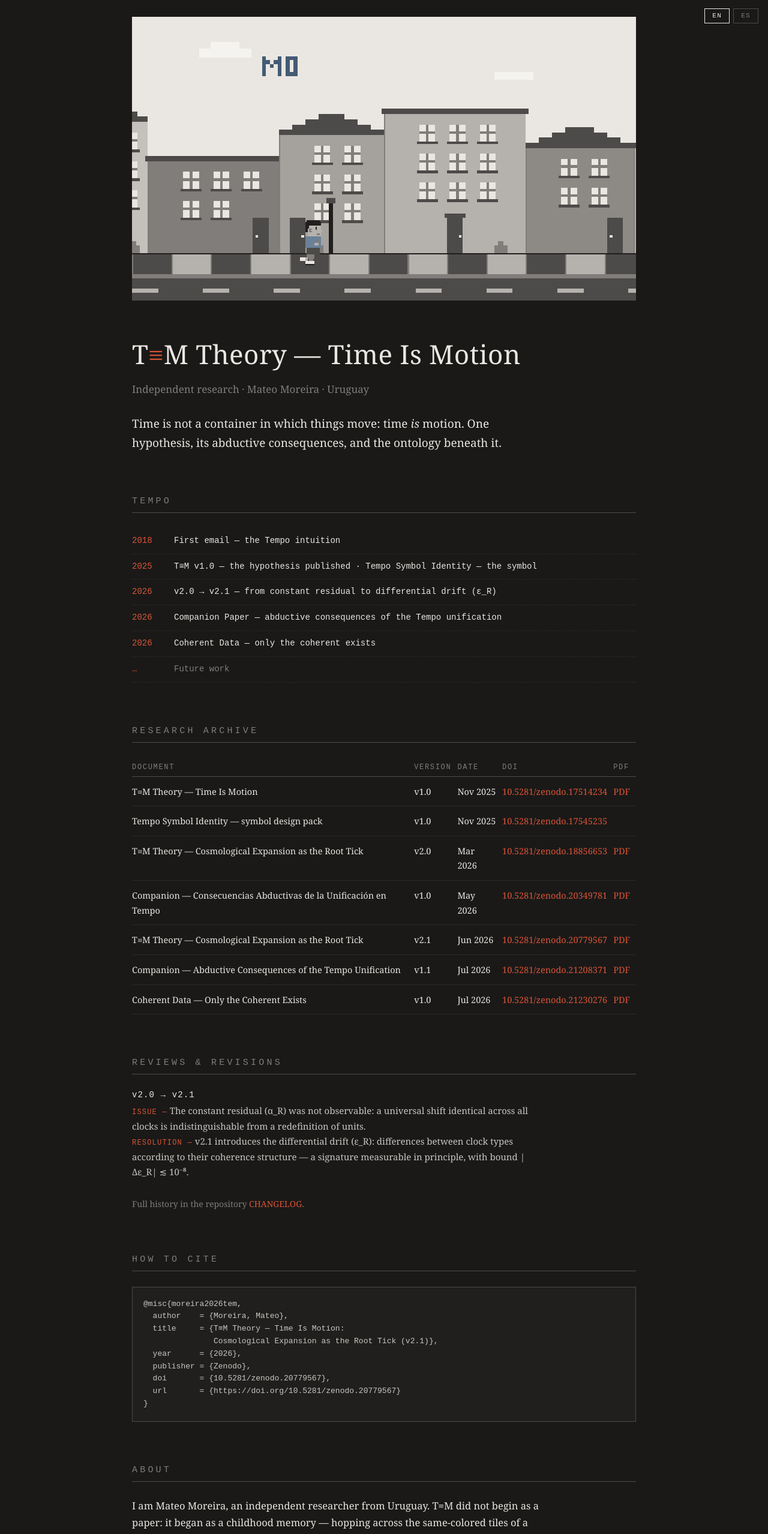
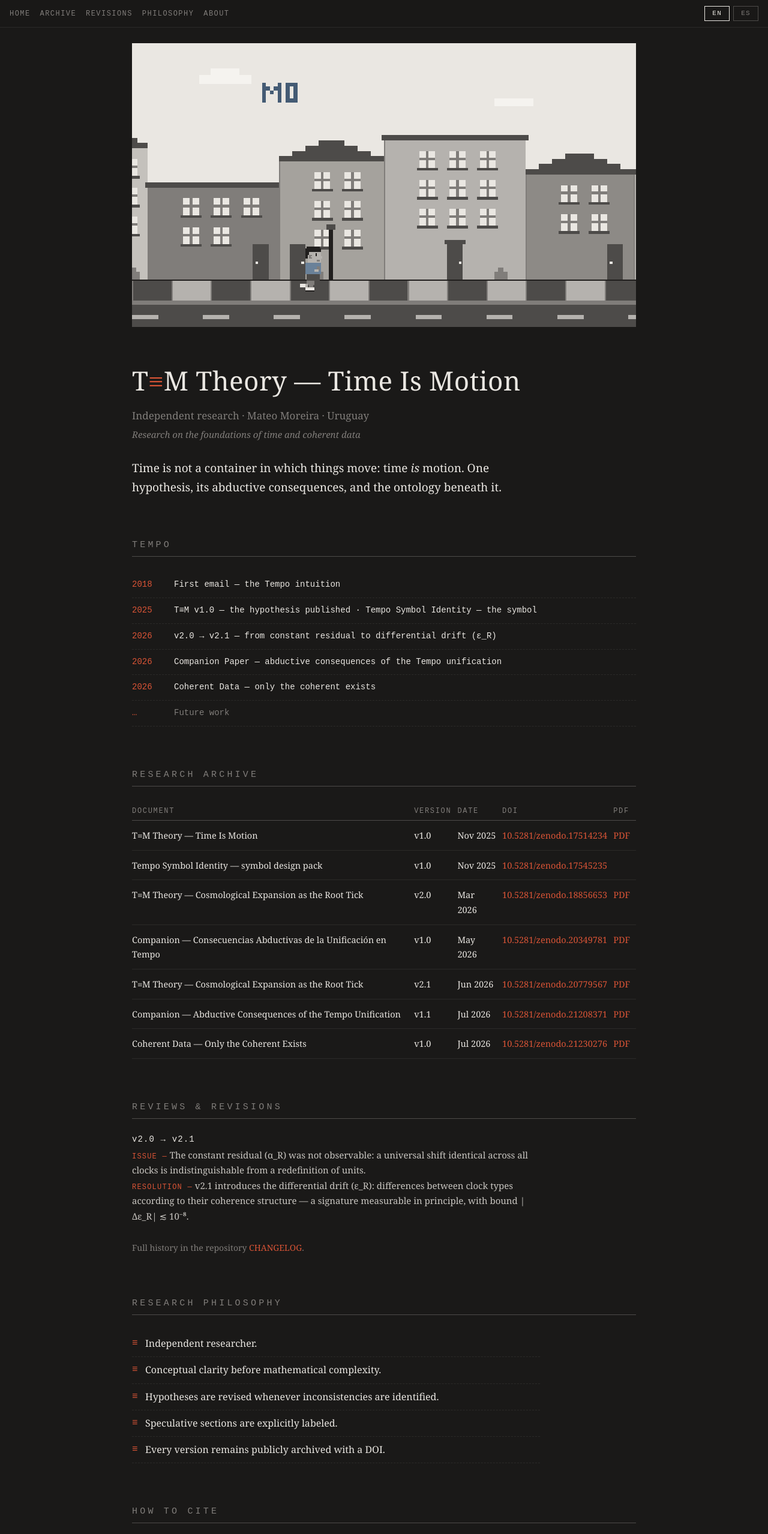
Before and after one commit to mateomoreira-uy/time-is-motion, a plain HTML site: page index.html in a window 1280 px wide. Shown: the top 2557 px of the page at 60% size. Drawn offline with Linux system fonts and the light colour scheme.

Commit message:
Index - Readme

```diff
--- a/index.html
+++ b/index.html
@@ -4,11 +4,16 @@
 <meta charset="utf-8">
 <meta name="viewport" content="width=device-width, initial-scale=1">
 <title>T≡M Theory — Time Is Motion · Mateo Moreira</title>
-<meta name="description" content="T≡M Theory — Time Is Motion. Independent research by Mateo Moreira: time and motion as the same principle, its abductive consequences, and Coherent Data.">
+<meta name="description" content="T≡M Theory — Time Is Motion. Research on the foundations of time and coherent data. Independent research by Mateo Moreira, Uruguay.">
 <meta property="og:title" content="T≡M Theory — Time Is Motion">
 <meta property="og:description" content="Time is not a container in which things move: time is motion. Independent research by Mateo Moreira.">
 <meta property="og:type" content="website">
 <meta property="og:url" content="https://mateomoreira-uy.github.io/time-is-motion/">
+<meta property="og:image" content="https://mateomoreira-uy.github.io/time-is-motion/assets/og-image.png">
+<meta property="og:image:width" content="1200">
+<meta property="og:image:height" content="630">
+<meta name="twitter:card" content="summary_large_image">
+<meta name="twitter:image" content="https://mateomoreira-uy.github.io/time-is-motion/assets/og-image.png">
 <link rel="icon" type="image/svg+xml" href="assets/symbol/tempo_symbol_wb.svg">
 <link rel="icon" type="image/png" href="assets/symbol/tempo_symbol_wb.png">
 <style>
@@ -16,17 +21,25 @@
   *{ margin:0; padding:0; box-sizing:border-box; }
   body{ background:var(--bg); color:var(--ink); font-family:Georgia, 'Times New Roman', serif; line-height:1.7; }
   main{ max-width:880px; margin:0 auto; padding:0 20px 80px; }
-  /* language toggle, fixed top right */
-  .tem-lang{ position:fixed; top:14px; right:16px; display:flex; gap:6px; z-index:10; }
-  .tem-lang button{ font:11px/1 'Courier New', monospace; letter-spacing:.12em; padding:6px 12px; background:var(--bg); color:var(--mid); border:1px solid var(--soft); cursor:pointer; }
+  html{ scroll-behavior:smooth; }
+  section, header.site{ scroll-margin-top:64px; }
+  /* topbar: nav + language toggle */
+  .topbar{ position:fixed; top:0; left:0; right:0; z-index:10; display:flex; justify-content:space-between; align-items:center; gap:12px; padding:10px 16px; background:rgba(26,25,24,.94); border-bottom:1px solid #2b2a28; }
+  .topbar nav{ display:flex; gap:16px; overflow-x:auto; white-space:nowrap; scrollbar-width:none; }
+  .topbar nav::-webkit-scrollbar{ display:none; }
+  .topbar nav a{ font:12px/1 'Courier New', monospace; letter-spacing:.12em; text-transform:uppercase; color:var(--mid); text-decoration:none; padding:6px 0; }
+  .topbar nav a:hover{ color:var(--ink); text-decoration:none; }
+  .tem-lang{ display:flex; gap:6px; flex-shrink:0; }
+  .tem-lang button{ font:11px/1 'Courier New', monospace; letter-spacing:.12em; padding:6px 12px; background:transparent; color:var(--mid); border:1px solid var(--soft); cursor:pointer; }
   .tem-lang button.active{ color:var(--ink); border-color:var(--ink); }
   /* hero */
-  .tem-hero{ width:100%; aspect-ratio:16/9; margin-top:28px; }
+  .tem-hero{ width:100%; aspect-ratio:16/9; margin-top:72px; }
   .tem-hero canvas{ width:100%; height:100%; display:block; image-rendering:pixelated; image-rendering:crisp-edges; }
   header.site{ margin-top:52px; }
   h1{ font-size:clamp(30px,5vw,44px); font-weight:normal; letter-spacing:.01em; }
   h1 .eq{ color:var(--accent); }
   .subtitle{ font-size:17px; color:var(--mid); margin-top:8px; }
+  .tagline{ font-size:15px; color:var(--mid); margin-top:4px; font-style:italic; }
   .thesis{ margin-top:26px; font-size:19px; max-width:640px; }
   section{ margin-top:72px; }
   h2{ font:15px 'Courier New', monospace; letter-spacing:.28em; text-transform:uppercase; color:var(--mid); border-bottom:1px solid var(--soft); padding-bottom:10px; margin-bottom:26px; }
@@ -42,6 +55,8 @@
   .rev h3{ font:14px 'Courier New', monospace; letter-spacing:.08em; margin-bottom:6px; }
   .rev p{ font-size:15px; color:#c9c6c1; max-width:680px; }
   .rev .lbl{ color:var(--accent); font-family:'Courier New', monospace; font-size:12px; letter-spacing:.1em; }
+  .philosophy li{ list-style:none; padding:8px 0 8px 22px; position:relative; font-size:16px; max-width:680px; border-bottom:1px dashed #2b2a28; }
+  .philosophy li::before{ content:'≡'; position:absolute; left:0; color:var(--accent); font-family:'Courier New', monospace; }
   pre.bibtex{ font:13px/1.6 'Courier New', monospace; color:#c9c6c1; background:#211f1e; border:1px solid var(--soft); padding:18px; overflow-x:auto; white-space:pre; }
   .about p{ font-size:16.5px; max-width:680px; margin-bottom:14px; }
   footer{ margin-top:90px; padding-top:24px; border-top:1px solid var(--soft); font-size:14px; color:var(--mid); }
@@ -51,12 +66,21 @@
 </head>
 <body>
 
-<div class="tem-lang">
-  <button id="lang-en" class="active" type="button">EN</button>
-  <button id="lang-es" type="button">ES</button>
+<div class="topbar">
+  <nav>
+    <a href="#top" data-i18n="nav_home">Home</a>
+    <a href="#archive" data-i18n="nav_archive">Archive</a>
+    <a href="#revisions" data-i18n="nav_rev">Revisions</a>
+    <a href="#philosophy" data-i18n="nav_phil">Philosophy</a>
+    <a href="#about" data-i18n="nav_about">About</a>
+  </nav>
+  <div class="tem-lang">
+    <button id="lang-en" class="active" type="button">EN</button>
+    <button id="lang-es" type="button">ES</button>
+  </div>
 </div>
 
-<main>
+<main id="top">
 
   <div class="tem-hero"><canvas id="tem-canvas" width="384" height="216"
     aria-label="A kid hops tile to tile saying time, motion, faster and faster, while the world turns from gray to color. / Un niño salta de baldosa en baldosa diciendo tiempo, movimiento, cada vez más rápido, mientras el mundo pasa de gris a color."></canvas></div>
@@ -64,6 +88,7 @@
   <header class="site">
     <h1>T<span class="eq">≡</span>M Theory — Time Is Motion</h1>
     <p class="subtitle" data-i18n="subtitle">Independent research · Mateo Moreira · Uruguay</p>
+    <p class="tagline" data-i18n="tagline">Research on the foundations of time and coherent data</p>
     <p class="thesis" data-i18n="thesis">Time is not a container in which things move: time <em>is</em> motion. One hypothesis, its abductive consequences, and the ontology beneath it.</p>
   </header>
 
@@ -103,6 +128,17 @@
       <p><span class="lbl" data-i18n="lbl_res">RESOLUTION —</span> <span data-i18n="rev_res">v2.1 introduces the differential drift (ε_R): differences between clock types according to their coherence structure — a signature measurable in principle, with bound |Δε_R| ≲ 10⁻⁸.</span></p>
     </div>
     <p class="muted" style="font-size:14px;"><span data-i18n="rev_full">Full history in the repository</span> <a href="https://github.com/mateomoreira-uy/time-is-motion/blob/main/CHANGELOG.md">CHANGELOG</a>.</p>
+  </section>
+
+  <section id="philosophy" class="philosophy">
+    <h2 data-i18n="h_phil">Research Philosophy</h2>
+    <ul>
+      <li data-i18n="ph_1">Independent researcher.</li>
+      <li data-i18n="ph_2">Conceptual clarity before mathematical complexity.</li>
+      <li data-i18n="ph_3">Hypotheses are revised whenever inconsistencies are identified.</li>
+      <li data-i18n="ph_4">Speculative sections are explicitly labeled.</li>
+      <li data-i18n="ph_5">Every version remains publicly archived with a DOI.</li>
+    </ul>
   </section>
 
   <section id="cite">
@@ -478,6 +514,14 @@
       rev_issue: 'The constant residual (\u03b1_R) was not observable: a universal shift identical across all clocks is indistinguishable from a redefinition of units.',
       rev_res: 'v2.1 introduces the differential drift (\u03b5_R): differences between clock types according to their coherence structure \u2014 a signature measurable in principle, with bound |\u0394\u03b5_R| \u2272 10\u207b\u2078.',
       rev_full: 'Full history in the repository',
+      h_phil: 'Research Philosophy',
+      ph_1: 'Independent researcher.',
+      ph_2: 'Conceptual clarity before mathematical complexity.',
+      ph_3: 'Hypotheses are revised whenever inconsistencies are identified.',
+      ph_4: 'Speculative sections are explicitly labeled.',
+      ph_5: 'Every version remains publicly archived with a DOI.',
+      tagline: 'Research on the foundations of time and coherent data',
+      nav_home: 'Home', nav_archive: 'Archive', nav_rev: 'Revisions', nav_phil: 'Philosophy', nav_about: 'About',
       h_cite: 'How to cite',
       h_about: 'About',
       about_1: 'I am Mateo Moreira, an independent researcher from Uruguay. T\u2261M did not begin as a paper: it began as a childhood memory \u2014 hopping across the same-colored tiles of a sidewalk \u2014 and became words for the first time in an email written in 2018.',
@@ -500,6 +544,14 @@
       rev_issue: 'El residuo constante (\u03b1_R) no era observable: un corrimiento universal id\u00e9ntico en todos los relojes es indistinguible de una redefinici\u00f3n de unidades.',
       rev_res: 'La v2.1 introduce el drift diferencial (\u03b5_R): diferencias entre tipos de reloj seg\u00fan su estructura de coherencia, una firma en principio medible, con cota |\u0394\u03b5_R| \u2272 10\u207b\u2078.',
       rev_full: 'Historial completo en el',
+      h_phil: 'M\u00e9todo',
+      ph_1: 'Investigador independiente.',
+      ph_2: 'Claridad conceptual antes que complejidad matem\u00e1tica.',
+      ph_3: 'Las hip\u00f3tesis se revisan cuando se identifican inconsistencias.',
+      ph_4: 'Las secciones especulativas se se\u00f1alan expl\u00edcitamente.',
+      ph_5: 'Todas las versiones quedan archivadas p\u00fablicamente con DOI.',
+      tagline: 'Investigaci\u00f3n sobre los fundamentos del tiempo y los datos coherentes',
+      nav_home: 'Inicio', nav_archive: 'Archivo', nav_rev: 'Revisiones', nav_phil: 'M\u00e9todo', nav_about: 'Autor',
       h_cite: 'C\u00f3mo citar',
       h_about: 'Sobre el autor',
       about_1: 'Soy Mateo Moreira, investigador independiente de Uruguay. T\u2261M no empez\u00f3 como un paper: empez\u00f3 como un recuerdo de infancia, saltando sobre las baldosas del mismo color de una vereda, y se volvi\u00f3 palabras por primera vez en un email escrito en 2018.',
```
Also changed, not shown: 1 other file.
